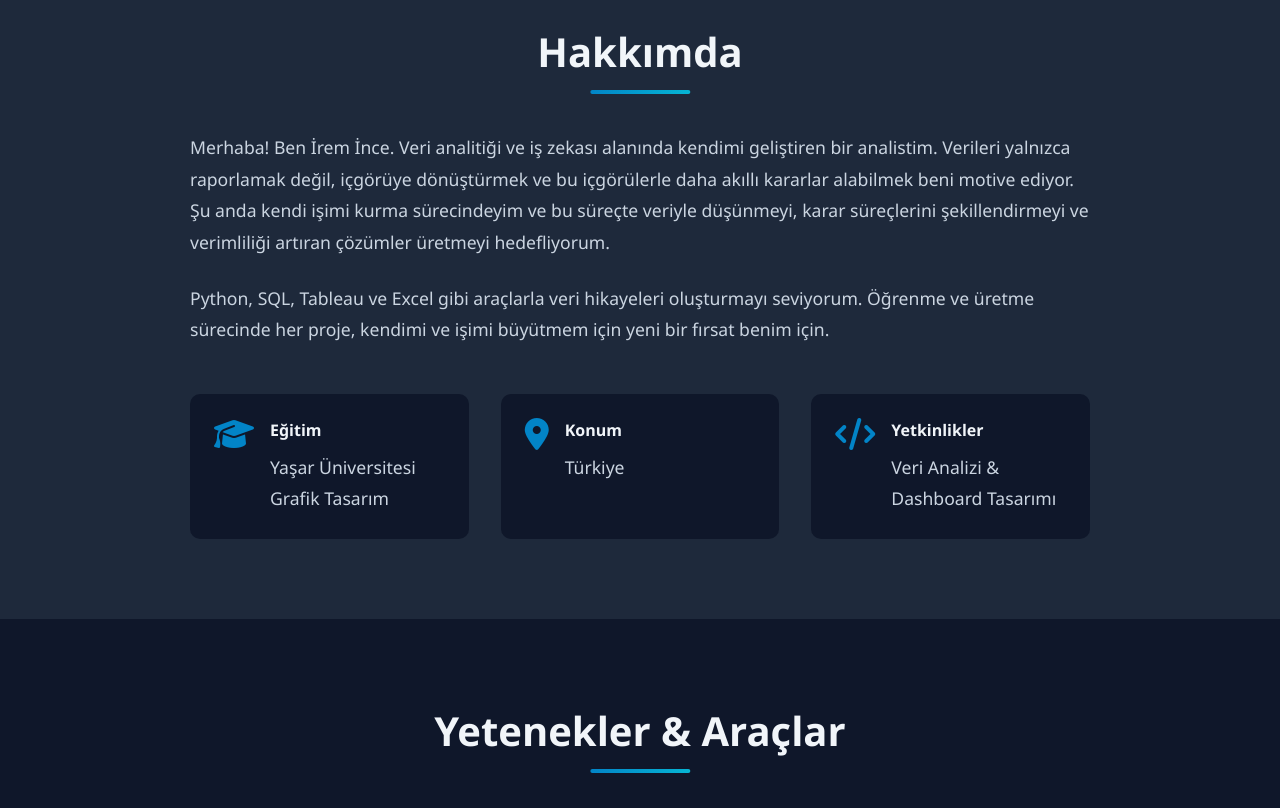
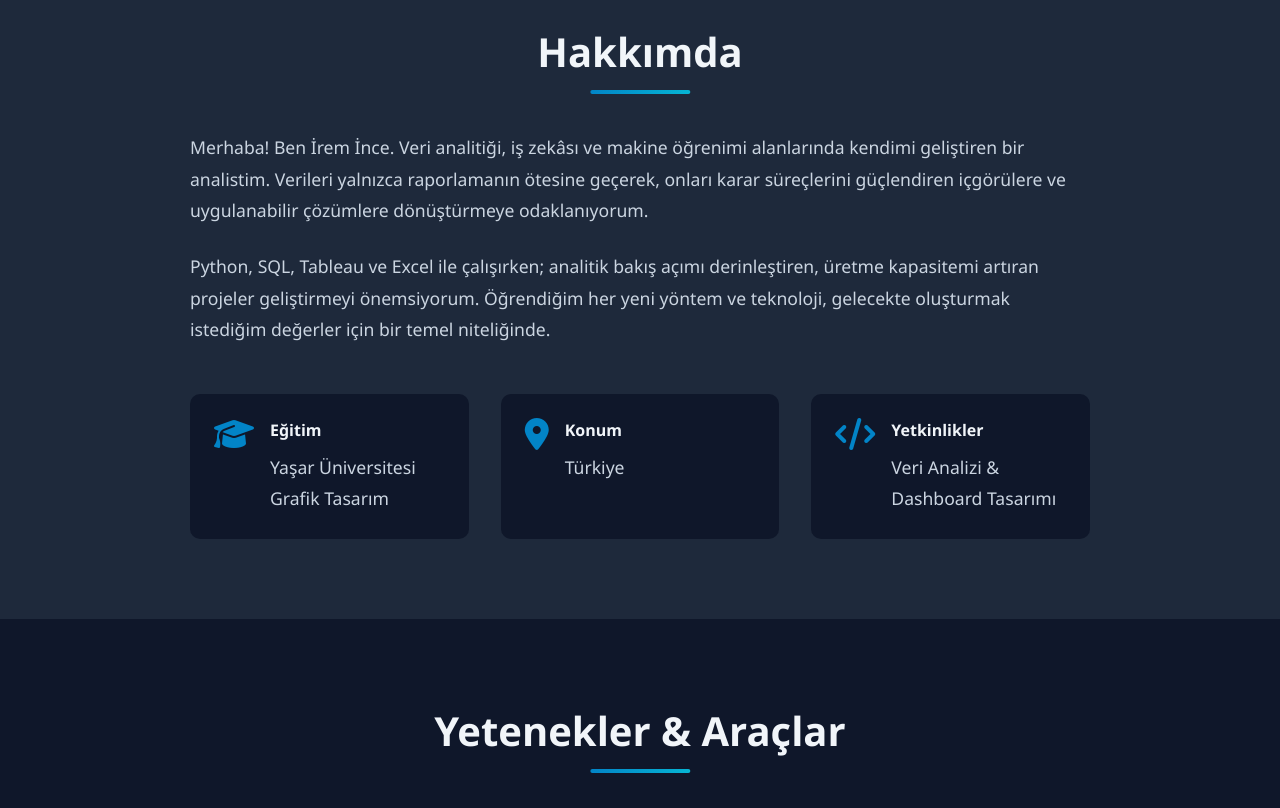
Before and after one commit to iremince/iremince.github.io, a plain HTML site: page index.html in a window 1280 px wide. Shown: the part 860-1668 px from the top of the page. Drawn offline with Linux system fonts and the light colour scheme.

Commit message:
About bölümünü güncelledim

```diff
--- a/index.html
+++ b/index.html
@@ -72,7 +72,7 @@
             <div class="about-content">
                 <div class="about-text">
                     <p data-lang="about-text1">Merhaba! Ben İrem İnce. Veri analitiği, iş zekâsı ve makine öğrenimi alanlarında kendimi geliştiren bir analistim. Verileri yalnızca raporlamanın ötesine geçerek, onları karar süreçlerini güçlendiren içgörülere ve uygulanabilir çözümlere dönüştürmeye odaklanıyorum.</p>
-                    <p data-lang="about-text2">Python, SQL, Excel ve Tableau ile çalışırken; analitik bakış açımı derinleştiren, üretme kapasitemi artıran projeler geliştirmeyi önemsiyorum. Öğrendiğim her yeni yöntem ve teknoloji, gelecekte oluşturmak istediğim değerler için bir temel niteliğinde.</p>
+                    <p data-lang="about-text2">Python, SQL, Tableau ve Excel ile çalışırken; analitik bakış açımı derinleştiren, üretme kapasitemi artıran projeler geliştirmeyi önemsiyorum. Öğrendiğim her yeni yöntem ve teknoloji, gelecekte oluşturmak istediğim değerler için bir temel niteliğinde.</p>
                     <div class="about-info">
                         <div class="info-item">
                             <i class="fas fa-graduation-cap"></i>
--- a/script.js
+++ b/script.js
@@ -16,8 +16,8 @@ const translations = {
         'hero-btn-projects': 'Projelerimi Gör',
         'hero-btn-contact': 'İletişime Geç',
         'section-about': 'Hakkımda',
-        'about-text1': 'Merhaba! Ben İrem İnce. Veri analitiği ve iş zekası alanında kendimi geliştiren bir analistim. Verileri yalnızca raporlamak değil, içgörüye dönüştürmek ve bu içgörülerle daha akıllı kararlar alabilmek beni motive ediyor. Şu anda kendi işimi kurma sürecindeyim ve bu süreçte veriyle düşünmeyi, karar süreçlerini şekillendirmeyi ve verimliliği artıran çözümler üretmeyi hedefliyorum.',
-        'about-text2': 'Python, SQL, Tableau ve Excel gibi araçlarla veri hikayeleri oluşturmayı seviyorum. Öğrenme ve üretme sürecinde her proje, kendimi ve işimi büyütmem için yeni bir fırsat benim için.',
+        'about-text1': 'Merhaba! Ben İrem İnce. Veri analitiği, iş zekâsı ve makine öğrenimi alanlarında kendimi geliştiren bir analistim. Verileri yalnızca raporlamanın ötesine geçerek, onları karar süreçlerini güçlendiren içgörülere ve uygulanabilir çözümlere dönüştürmeye odaklanıyorum.',
+        'about-text2': 'Python, SQL, Tableau ve Excel ile çalışırken; analitik bakış açımı derinleştiren, üretme kapasitemi artıran projeler geliştirmeyi önemsiyorum. Öğrendiğim her yeni yöntem ve teknoloji, gelecekte oluşturmak istediğim değerler için bir temel niteliğinde.',
         'info-education': 'Eğitim',
         'info-education-detail': 'Yaşar Üniversitesi Grafik Tasarım',
         'info-location': 'Konum',
```
